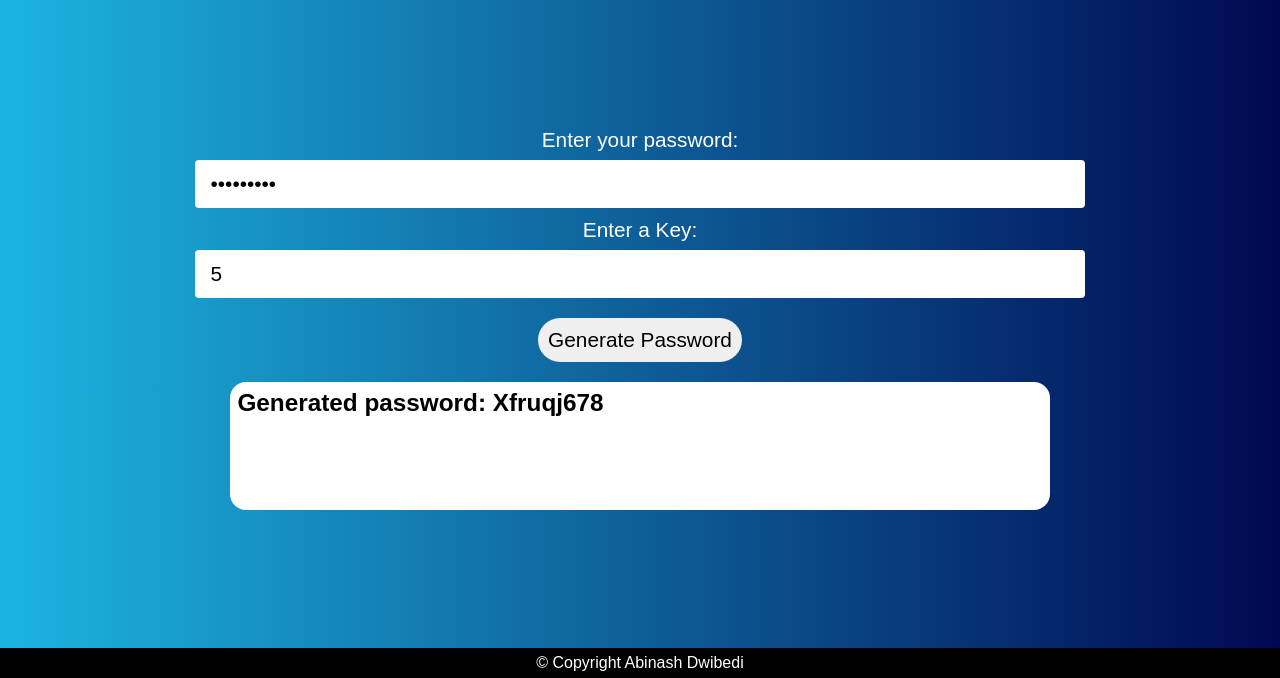
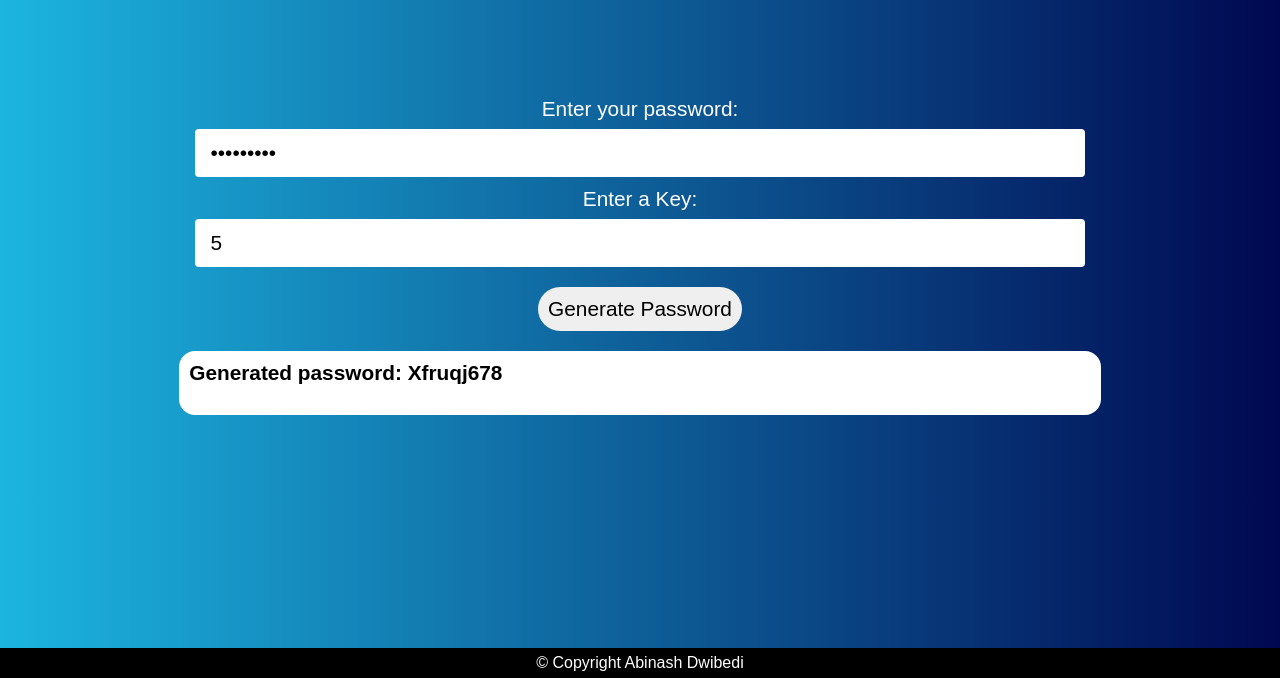
Before and after one commit to Projects-Arena/ultimate-password-converter, a plain HTML site: page index.html in a window 1280 px wide. Both pictures are taken after typing "Sample123", "5" into the empty fields and a click on the button "Generate Password". Shown: the part 122-800 px from the top of the page. Drawn offline with Linux system fonts and the light colour scheme.

Commit message:
Update style.css

```diff
--- a/style.css
+++ b/style.css
@@ -6,9 +6,7 @@
     text-decoration: none;
     list-style: none;
     font-family: Arial, sans-serif;
-    /* text-align: center; */
     color: white;
-    overflow: hidden;
     transition: all .3s linear;
     user-select:none;
 }
@@ -19,7 +17,6 @@ body {
     background: linear-gradient(90deg, #1CB5E0 0%, #000851 100%);
     background-attachment: local;
     background-size: cover;
-    height: 100vh;
 }
 h2{
     font-size: 3rem;
@@ -39,15 +36,9 @@ h2{
     flex-direction: column;
     width: 80%;
     min-height: 65%;
-    /* background-color: var(--background-color); */
-    margin: 5% 10% 1% 10%;
-    justify-content: center;
-    border-radius: 1rem;
+    margin: 8% 10% 1% 10%;
+}
 
-}
-p{
-    height: 2rem;
-}
 input {
     padding: 8px;
     margin-bottom: 10px;
@@ -81,20 +72,18 @@ button:hover{
 #generated-password {
     font-weight: bold;
     background-color: white;
-    min-height: 8rem;
-    width: 80%;
+    min-height: 4rem;
+    width: 90%;
     margin-top: 20px;
     color: black;
     /* line-height: 4rem; */
-    padding: 7px;
-    text-align: left;
+    /* text-align: start; */
     border-radius: 1rem;
-    user-select: all;
-    display: block;
-    overflow: auto;
-    font-size: 1.52rem;
+    font-size: 1.3rem;
     opacity: 0;
     word-break: break-all;
+    margin-bottom: 70px;
+    padding: 10px;
 }
 .copyright{
     width: 100%;
@@ -110,7 +99,7 @@ button:hover{
         width: 95%;
     }
     .container{
-        margin: 5% 2.5% 1% 2.5%;
+        margin: 23% 2.5% 1% 2.5%;
     }
     html{
         font-size: 14px;
```
